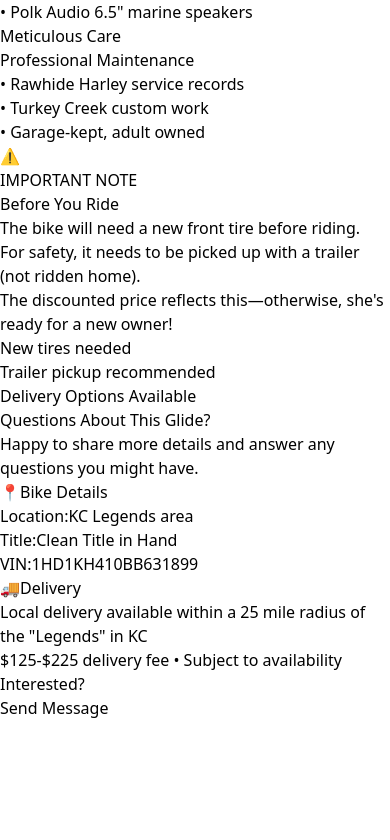
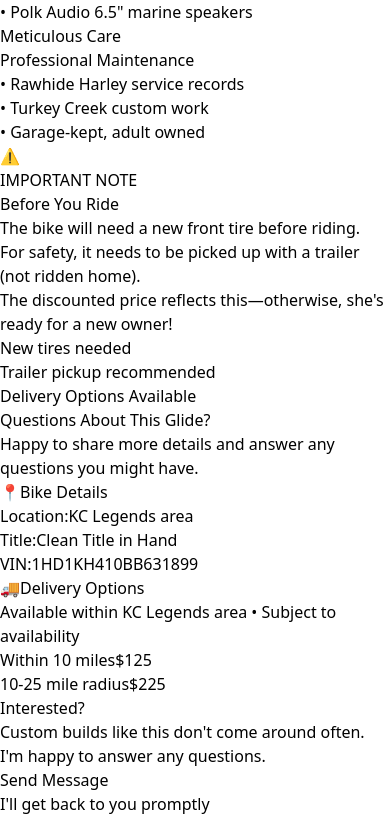
Before and after one commit to kiernan-dev/2011-harley, a React (Vite) app: page / in a window 390 px wide. Shown: the part 7697-8537 px from the top of the page. Before the commit the page ends 8441 px from the top, so only its background shows below. Built offline with nearby package versions, Linux system fonts and the light colour scheme.

Commit message:
update contact section

```diff
--- a/src/App.tsx
+++ b/src/App.tsx
@@ -454,9 +454,9 @@
             </p>
           </div>
 
-          <div className="grid lg:grid-cols-2 gap-12 items-center">
-            {/* Contact Details */}
-            <div className="space-y-8">
+          <div className="space-y-12">
+            {/* Top Row - Bike Details and Delivery Options Side by Side */}
+            <div className="grid lg:grid-cols-2 gap-8">
               <div className="bg-gray-800/50 backdrop-blur-sm rounded-2xl border border-gray-700/50 p-8">
                 <h3 className="text-2xl font-bold text-white mb-6 flex items-center gap-3">
                   <span className="text-3xl">📍</span>
@@ -481,44 +481,61 @@
               <div className="bg-gray-800/50 backdrop-blur-sm rounded-2xl border border-gray-700/50 p-8">
                 <h3 className="text-2xl font-bold text-white mb-6 flex items-center gap-3">
                   <span className="text-3xl">🚚</span>
-                  Delivery
+                  Delivery Options
                 </h3>
                 <div className="space-y-4">
-                  <p className="text-gray-300 text-lg">
-                    Local delivery available within a <span className="text-yellow-400 font-semibold">25 mile radius</span> of the "Legends" in KC
-                  </p>
-                  <p className="text-gray-300">
-                    <span className="text-yellow-400 font-semibold">$125-$225 delivery fee</span> • Subject to availability
-                  </p>
+                  <p className="text-gray-300 text-sm mb-4">Available within KC Legends area • Subject to availability</p>
+
+                  <div className="grid grid-cols-1 gap-3">
+                    <div className="bg-gray-700/50 rounded-lg p-4 border border-gray-600/50">
+                      <div className="flex justify-between items-center">
+                        <span className="text-gray-300 font-medium">Within 10 miles</span>
+                        <span className="text-yellow-400 font-bold text-lg">$125</span>
+                      </div>
+                    </div>
+
+                    <div className="bg-gray-700/50 rounded-lg p-4 border border-gray-600/50">
+                      <div className="flex justify-between items-center">
+                        <span className="text-gray-300 font-medium">10-25 mile radius</span>
+                        <span className="text-yellow-400 font-bold text-lg">$225</span>
+                      </div>
+                    </div>
+                  </div>
                 </div>
               </div>
             </div>
 
-            {/* CTA Side */}
-            <div className="space-y-8">
-              <div className="bg-gradient-to-br from-red-950/50 to-red-900/30 backdrop-blur-sm rounded-3xl border-2 border-red-500/30 p-10 text-center relative overflow-hidden">
+            {/* Bottom Row - Interested Section Spanning Full Width */}
+            <div className="w-full">
+              <div className="bg-gradient-to-br from-red-950/50 to-red-900/30 backdrop-blur-sm rounded-3xl border-2 border-red-500/30 p-10 text-center relative overflow-hidden max-w-4xl mx-auto">
 
                 <div className="space-y-6">
                   <div>
                     <h3 className="text-3xl font-black text-white mb-4">
                       Interested?
                     </h3>
+                    <p className="text-lg text-gray-300 mb-6">
+                      Custom builds like this don't come around often. I'm happy to answer any questions.
+                    </p>
                   </div>
 
                   <div className="space-y-4">
                     <button
                       onClick={() => setShowContactModal(true)}
-                      className="group relative w-full py-6 bg-gradient-to-r from-red-600 to-red-700 hover:from-red-700 hover:to-red-800 text-white font-bold text-xl rounded-2xl transition-all duration-300 transform hover:scale-105 hover:shadow-2xl focus:outline-none focus:ring-4 focus:ring-red-500/50"
+                      className="group relative w-full max-w-md mx-auto py-6 bg-gradient-to-r from-red-600 to-red-700 hover:from-red-700 hover:to-red-800 text-white font-bold text-xl rounded-2xl transition-all duration-300 transform hover:scale-105 hover:shadow-2xl focus:outline-none focus:ring-4 focus:ring-red-500/50"
                     >
                       <span className="relative z-10 flex items-center justify-center gap-3">
                         Send Message
                       </span>
                       <div className="absolute inset-0 rounded-2xl bg-gradient-to-r from-red-500 to-red-600 opacity-0 group-hover:opacity-100 transition-opacity duration-300"></div>
                     </button>
+
+                    <p className="text-sm text-gray-400">
+                      I'll get back to you promptly
+                    </p>
                   </div>
                 </div>
               </div>
-
             </div>
           </div>
         </div>
```
